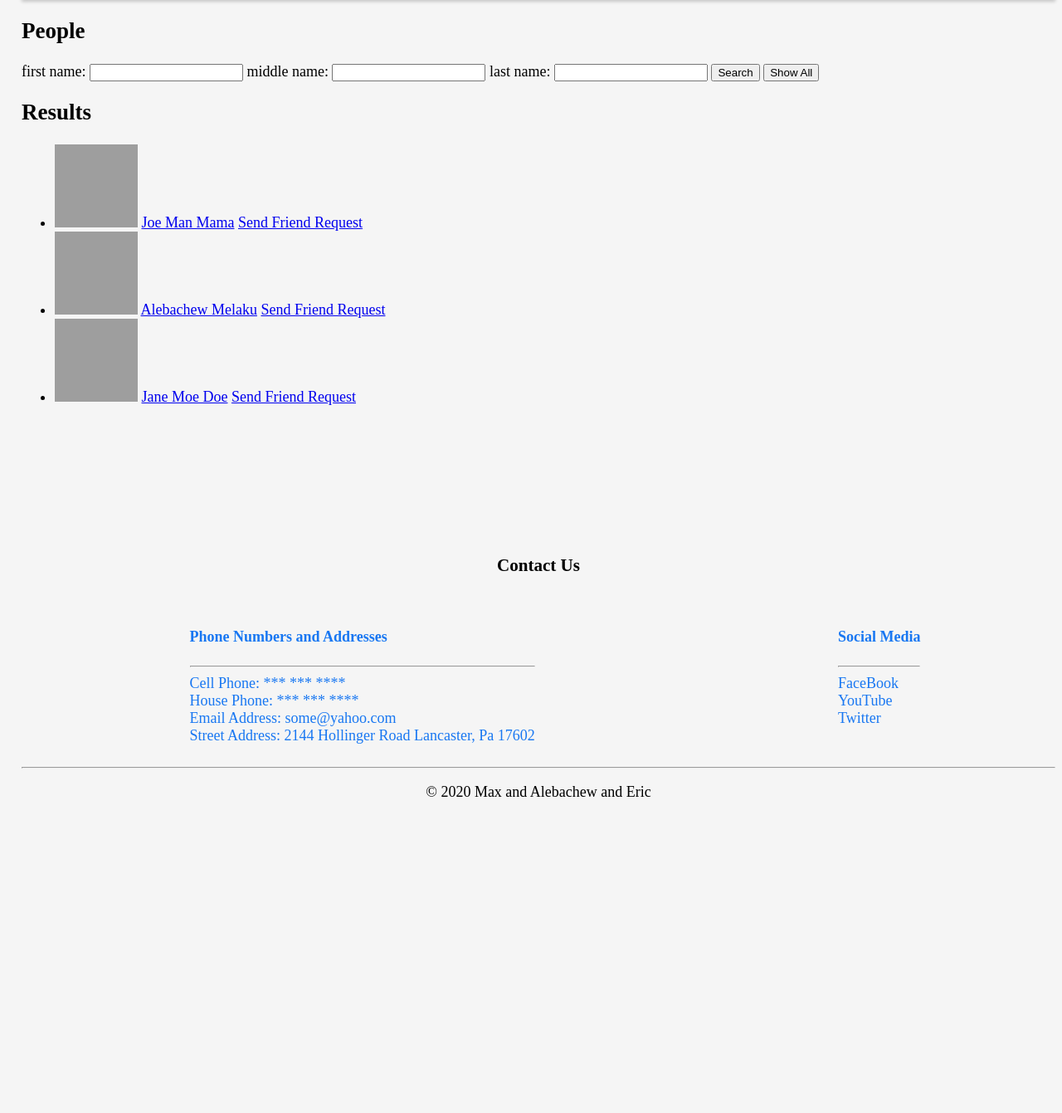
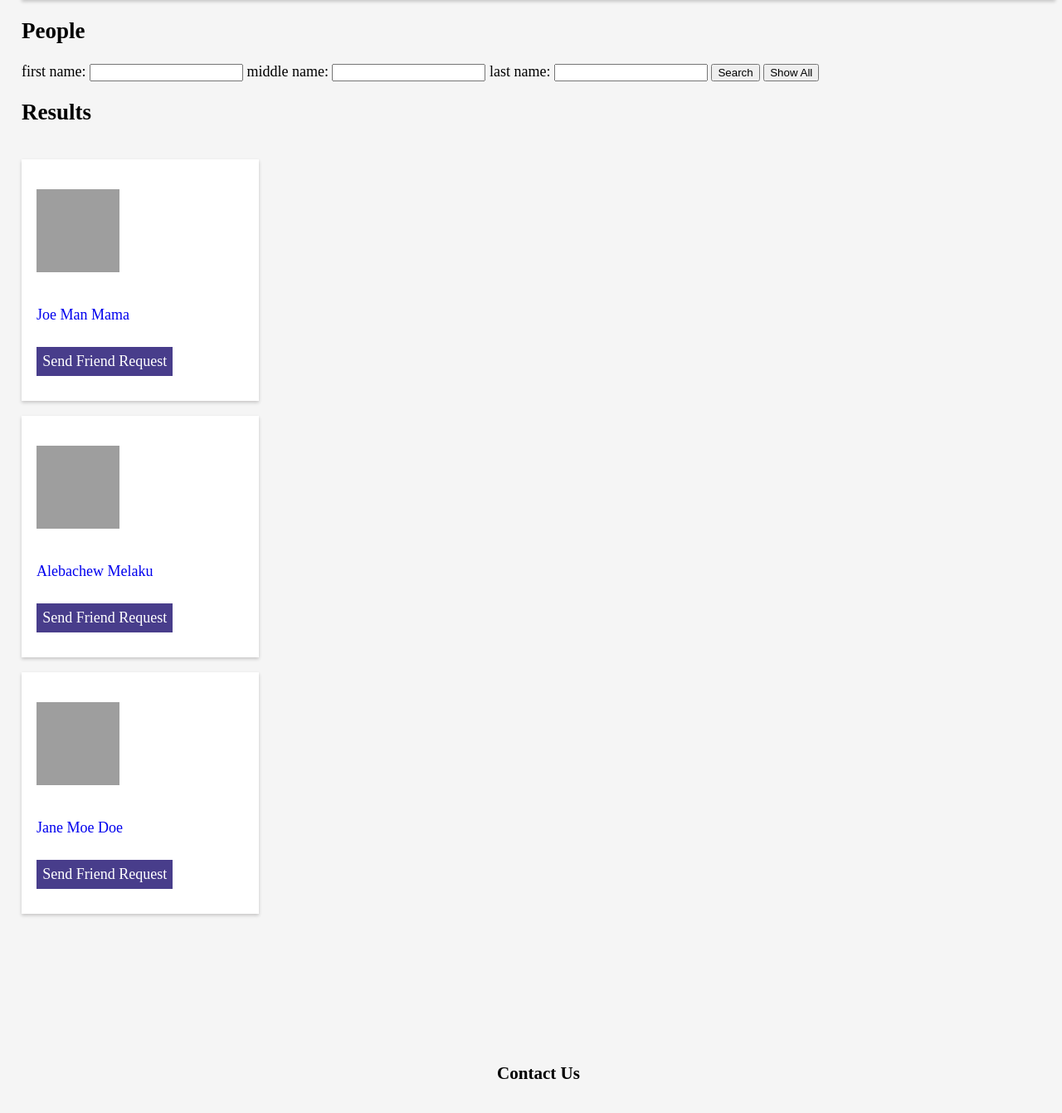
Before and after one commit to BillSpyro/MediaCenter, a PHP site: page /people.php in a window 1280 px wide. Shown: the part 98-1439 px from the top of the page at 83% size. Before the commit the page ends 1058 px from the top, so only its background shows below. Run offline with PHP 8.4, Linux system fonts and the light colour scheme; a user stored in the database is signed in; data comes from the database, SQL or seed files in the repository; data that the repository does not hold is empty; grey boxes are pictures that could not be loaded.

Commit message:
organize profile page and people page using css

```diff
--- a/css/style.css
+++ b/css/style.css
@@ -256,7 +256,7 @@ justify-content: center;
 }
 
 /* people page css */
-.people {
+.peoples {
     display: flex;
     flex-direction: column;
 
@@ -287,13 +287,13 @@ a.name-people:hover {
     text-decoration: underline;
 }
 
-.peoples {
+.people {
     padding-left: 1rem;
     padding-right: 1rem;
-    flex-direction: column;
+    flex-direction: row;
     margin-top: 1rem;
     background: white;
-    width: 300px;
+    width: 250px;
     box-shadow: 0 2px 4px 0 rgb(10 0 0 / 20%);
 }
 
--- a/profile/people.php
+++ b/profile/people.php
@@ -78,16 +78,22 @@ header("Location: ../profile/people.php");
 
     <h2>Results</h2>
 
-    <ul>
-    <?php while ($row = $result->fetch_array()):  ?>
-    <li><img src="<?php echo ['profile_picture'] ?>" alt="" width="100" height="100">
-    <a href="../profile/profile.php?ID=<?php echo $row['id'] ?>"><?php echo $row['first_name'] . " " . $row['middle_name'] . " " . $row['last_name'] ?></a>
-    <a href="../profile/people.php?friend_ID=<?php echo $row['id'] ?>">Send Friend Request</a>
-    </li>
-    <?php endwhile ?>
-    </ul>
+
+
+<?php while ($row = $result->fetch_array()):  ?>
+<div class="peoples">
+  <div class="people">
+    <div><img src="<?php echo ['profile_picture'] ?>" alt="" width="100" height="100"></div>
+    <div><a class="name-peole" href="../profile/profile.php?ID=<?php echo $row['id'] ?>"><?php echo $row['first_name'] . " " . $row['middle_name'] . " " . $row['last_name'] ?></a></div>
+    <div><a class="send-request" href="../profile/people.php?friend_ID=<?php echo $row['id'] ?>">Send Friend Request</a></div>
+  </div>
 
   </div>
+<?php endwhile ?>
+
+    </div>
+
+
 </section>
 
 <!-- include footer page -->
```
Also changed, not shown: profile/profile.php (+19 -15 lines).
